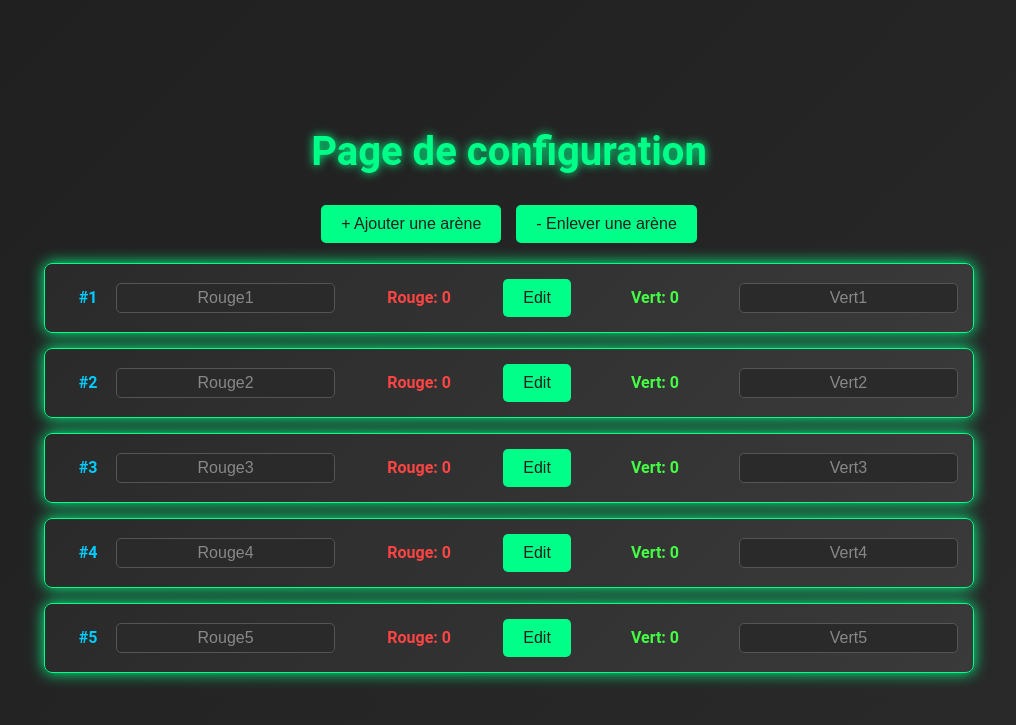
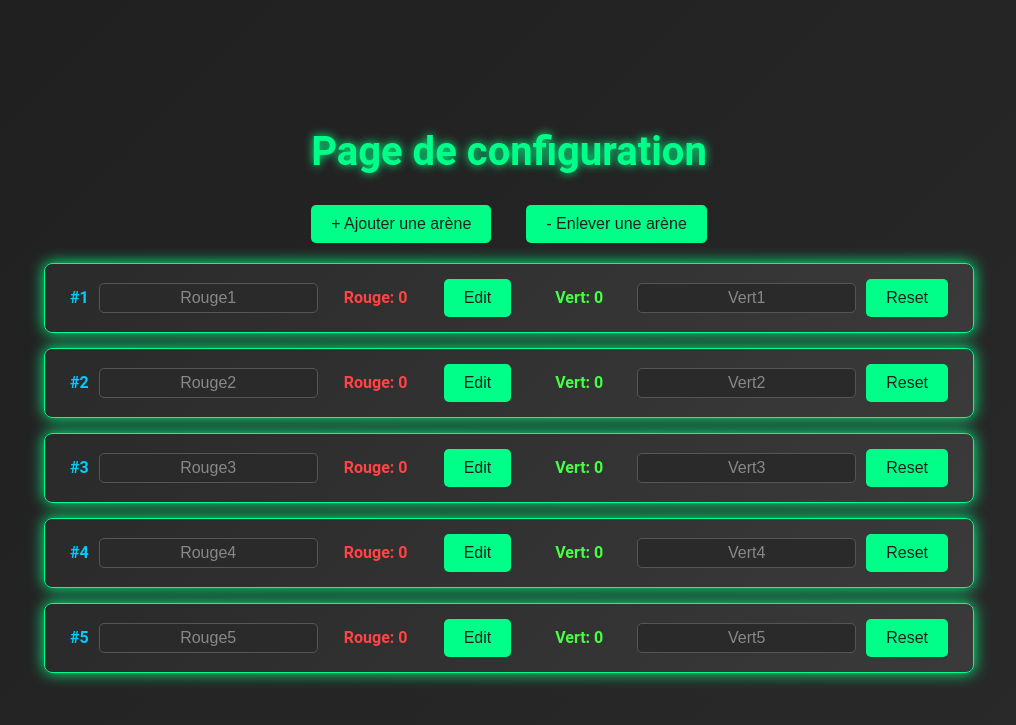
Before and after one commit to viickel/Arbitrage_SabreLaser_ASL_FFE, a Flask app: page /configuration in a window 1280 px wide. Shown: the top 725 px of the page, without its empty margins (131-1147 px from the left). Run offline with Flask 3, Linux system fonts and the light colour scheme.

Commit message:
ajout du bouton reset

```diff
--- a/static/css/config.css
+++ b/static/css/config.css
@@ -49,6 +49,8 @@ h1 {
 
 button {
     padding: 10px 20px;
+    margin-left: 10px;
+    margin-right: 10px;
     font-size: 1rem;
     color: #1f1f1f;
     background-color: #00ff88;
@@ -61,6 +63,11 @@ button {
 button:hover {
     transform: scale(1.1);
     background-color: #00cc6e;
+}
+
+
+#reset-button:hover {
+    background-color: #ff6666;
 }
 
 button:active {
--- a/static/js/config.js
+++ b/static/js/config.js
@@ -64,4 +64,23 @@ $(document).ready(function() {
             }
         });
     });
+
+    // Add Object
+    $('#reset-button').click(function() {
+        const container = $(this).closest('.object');
+        const id_arene = container.data('id');
+        const nom_cbt_rouge = container.find('input.nom_cbt_rouge');
+        const nom_cbt_vert = container.find('input.nom_cbt_vert');
+        const score_rouge = container.find('span.red-label');
+        const score_vert = container.find('span.green-label');
+
+        $.post(`/reset/${id_arene}`, function(response) {
+            nom_cbt_rouge.val(response.arene.combattants["rouge"].nom);
+            nom_cbt_vert.val(response.arene.combattants["vert"].nom);
+            score_rouge.text(`Rouge: ${response.arene.score["rouge"]}`);
+            score_vert.text(`Vert: ${response.arene.score["vert"]}`);
+        }).fail(function() {
+            alert('Erreur dans la remise à zéro de l\'arène');
+        });
+    });
 });
--- a/templates/config.html
+++ b/templates/config.html
@@ -26,6 +26,7 @@
                 <button class="save-button" style="display: none;">Save</button>
                 <span class="label green-label">Vert: {{ arene.score['vert'] }}</span>
                 <input type="text" class="nom_cbt_vert readonly" value="{{ arene.combattants['vert'].nom }}" readonly>
+                <button id="reset-button">Reset</button>
             </div>
             {% endfor %}
         </div>
```
